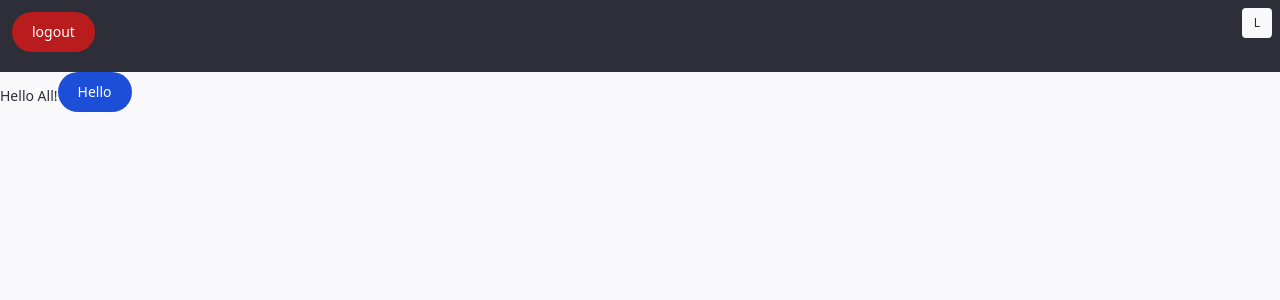
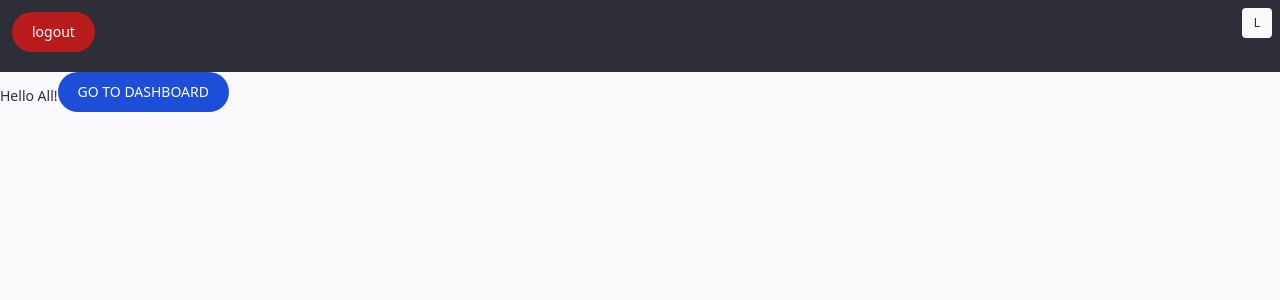
Before and after one commit to matin-vilan/A_SAFE, a Next.js app: page / in a window 1280 px wide. Shown: the top 300 px of the page. Built offline with nearby package versions, Linux system fonts and the light colour scheme.

Commit message:
creating dashboard page

```diff
--- /dev/null
+++ b/src/app/(protected)/dashboard/components/dashboardContainer.tsx
@@ -0,0 +1,11 @@
+"use client";
+import { usePostsList } from "@/hooks/api/posts";
+import React from "react";
+
+const DashboardContainer = () => {
+  const { data, isLoading } = usePostsList();
+  console.log("hi", data);
+  return <p>DashboardPage</p>;
+};
+
+export default DashboardContainer;
--- /dev/null
+++ b/src/app/(protected)/dashboard/layout.tsx
@@ -0,0 +1,13 @@
+"use client";
+
+export default function DashboardLayout({
+  children,
+}: Readonly<{
+  children: React.ReactNode;
+}>) {
+  return (
+    <div className="w-full h-[calc(100%-72px)] overflow-y-auto-auto p-4 bg-background">
+      {children}
+    </div>
+  );
+}
--- /dev/null
+++ b/src/app/(protected)/dashboard/page.tsx
@@ -0,0 +1,10 @@
+"use client";
+import Typography from "@design/Typography";
+import React from "react";
+import DashboardContainer from "./components/dashboardContainer";
+
+const DashboardPage = () => {
+  return <DashboardContainer />;
+};
+
+export default DashboardPage;
--- a/src/app/page.tsx
+++ b/src/app/page.tsx
@@ -1,14 +1,5 @@
-import Flex from "@design/Flex";
-import Button from "@design/Button";
-import Typography from "@design/Typography";
+import HomePageContainer from "@components/pages/home";
 
 export default function Home() {
-  return (
-    <Flex>
-      <div>
-        <Typography variant="description">Hello All!</Typography>
-      </div>
-      <Button>Hello</Button>
-    </Flex>
-  );
+  return <HomePageContainer />;
 }
--- /dev/null
+++ b/src/components/pages/home.tsx
@@ -0,0 +1,19 @@
+"use client";
+import Flex from "@design/Flex";
+import Button from "@design/Button";
+import Typography from "@design/Typography";
+import { useRouter } from "next/navigation";
+
+const HomePageContainer = () => {
+  const router = useRouter();
+  return (
+    <Flex>
+      <div>
+        <Typography variant="description">Hello All!</Typography>
+      </div>
+      <Button onClick={() => router.push("/dashboard")}>GO TO DASHBOARD</Button>
+    </Flex>
+  );
+};
+
+export default HomePageContainer;
--- a/src/styles/globals.css
+++ b/src/styles/globals.css
@@ -32,3 +32,9 @@
     @apply bg-background text-foreground;
   }
 }
+
+html,
+body {
+  width: 100%;
+  height: 100%;
+}
```
